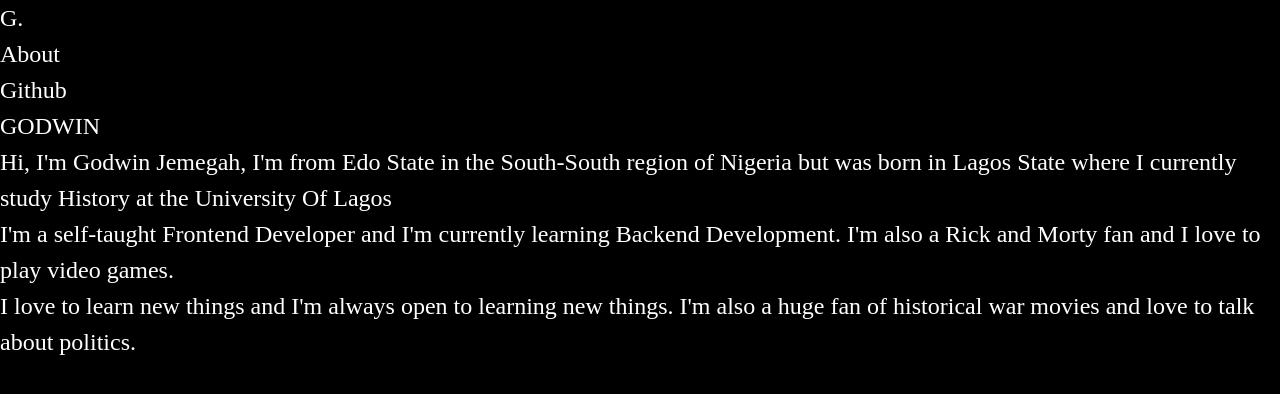
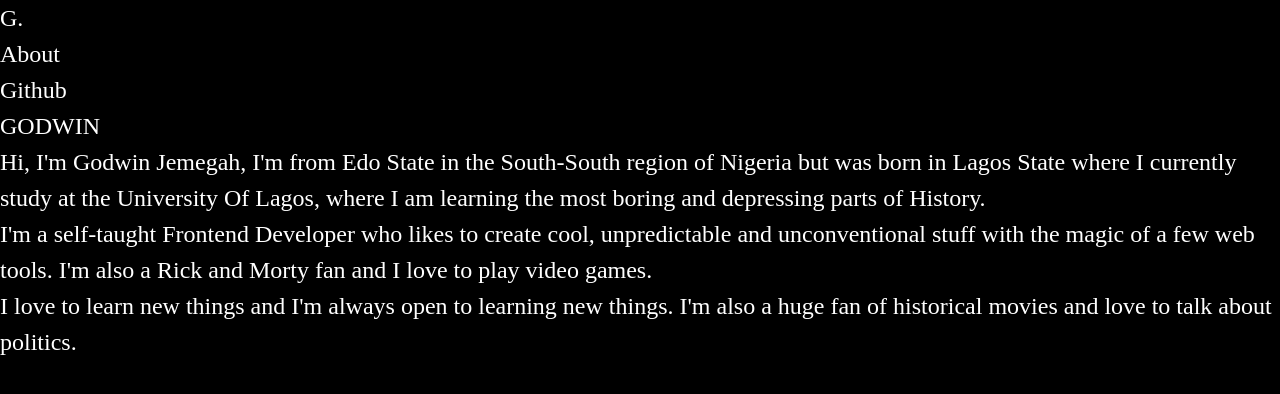
Before and after one commit to n3-rd/n3-rd.github.io, a SvelteKit app: page /about in a window 1280 px wide. Shown: the top 394 px of the page. Built offline with nearby package versions, Linux system fonts and the light colour scheme; a web font is replaced by a local one.

Commit message:
added more about content

```diff
--- a/src/lib/Preloader.svelte
+++ b/src/lib/Preloader.svelte
@@ -38,6 +38,7 @@
 			if (count === 100) {
 				clearInterval(interval);
 				setTimeout(() => {
+					document.querySelector('.preloader').style.opacity = '0';
 					document.querySelector('.preloader').classList.add('hidden');
 				}, 1000);
 			}
@@ -46,7 +47,7 @@
 </script>
 
 <div
-	class="preloader bg-black h-screen w-screen flex justify-center items-center flex-col fixed z-[999] text-white"
+	class="preloader bg-black h-screen w-screen flex justify-center items-center flex-col fixed z-[999] text-white "
 >
 	<div class="preloader-numbers morgenwalsh text-5xl">0%</div>
 	<div class="preloader-fact capitalize">
--- a/src/routes/about/+page.svelte
+++ b/src/routes/about/+page.svelte
@@ -21,18 +21,20 @@
 			<a href="https://en.wikipedia.org/wiki/Edo_State">Edo State</a> in the South-South region of
 			<a href="https://en.wikipedia.org/wiki/Nigeria">Nigeria</a>
 			but was born in <a href="https://en.wikipedia.org/wiki/Lagos_State">Lagos State</a> where I
-			currently study History at the
-			<a href="https://en.wikipedia.org/wiki/University_of_Lagos">University Of Lagos</a>
+			currently study at the
+			<a href="https://en.wikipedia.org/wiki/University_of_Lagos"
+				>University Of Lagos, where I am learning the most boring and depressing parts of History.</a
+			>
 		</p>
 		<p>
-			I'm a self-taught Frontend Developer and I'm currently learning Backend Development. I'm also
-			a
+			I'm a self-taught Frontend Developer who likes to create cool, unpredictable and
+			unconventional stuff with the magic of a few web tools. I'm also a
 			<a href="https://www.adultswim.com/videos/rick-and-morty">Rick and Morty</a> fan and I love to
 			play video games.
 		</p>
 		<p>
 			I love to learn new things and I'm always open to learning new things. I'm also a huge fan of
-			historical war movies and love to talk about politics.
+			historical movies and love to talk about politics.
 		</p>
 	</div>
 </Transition>
```
